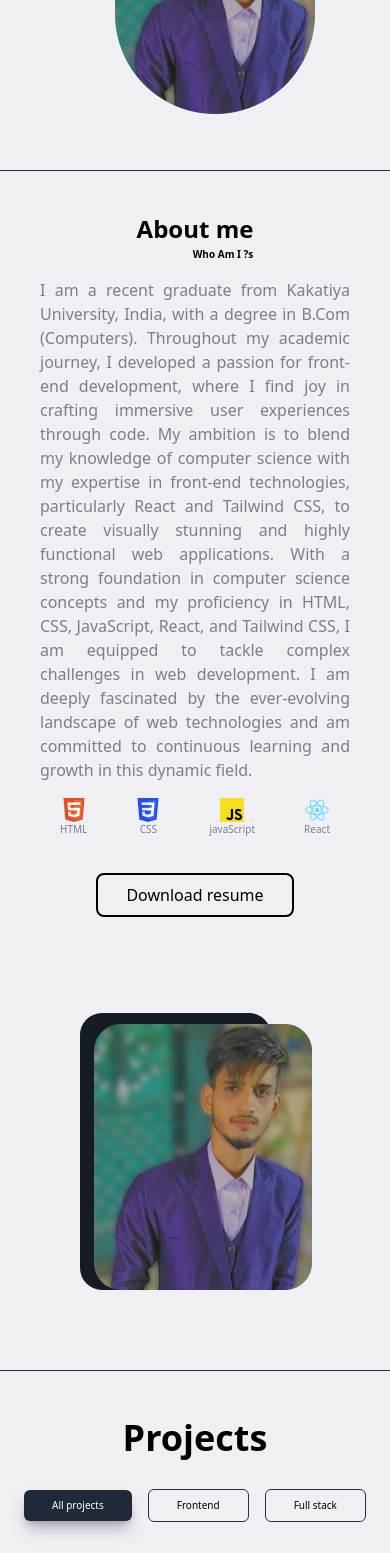
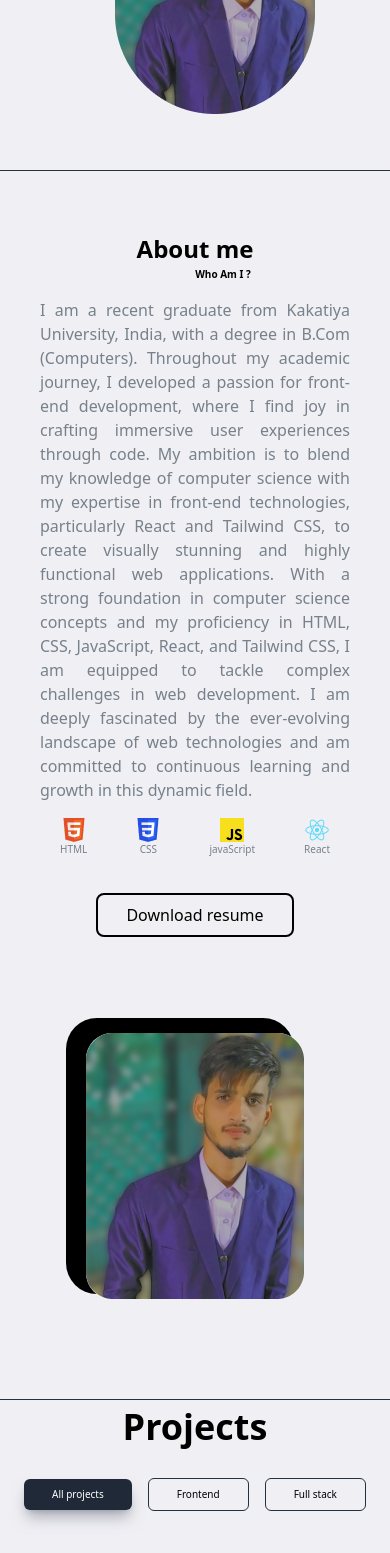
Before and after one commit to Najeeb-rehman-dev/Portfolio-website, a website: page index.html in a window 390 px wide. Shown: the part 847-2400 px from the top of the page. Drawn offline with Linux system fonts and the light colour scheme.

Commit message:
made' about me' section responsive

```diff
--- a/index.html
+++ b/index.html
@@ -85,12 +85,14 @@
       </section>
       <!-- about me section -->
       <section>
-        <div class="flex flex-col items-center px-10 md:flex-row-reverse">
-          <div class="md:w-3/5">
+        <div
+          class="flex flex-col items-center justify-center px-10 py-5 md:flex-row-reverse"
+        >
+          <div class="md:flex-1">
             <div class="mb-4 flex flex-col items-center">
               <h1 class="text-xl font-bold md:text-[42px]">About me</h1>
               <div class="ml-14 flex justify-center md:-mt-3 md:ml-[95px]">
-                <p class="text-[10px] font-bold md:text-md">Who Am I ?s</p>
+                <p class="text-[10px] font-bold md:text-md">Who Am I ?</p>
               </div>
             </div>
 
@@ -160,24 +162,19 @@
               </button>
             </div>
           </div>
-
-          <div
-            class="flex flex-col items-center justify-center pb-20 pr-10 pt-24 md:w-2/5"
-          >
-            <div
-              class="h-[277px] w-[191px] rounded-[22px] bg-[#151C25] md:h-[519px] md:w-[419px] md:rounded-[38px]"
-            ></div>
+          <!-- img -->
+          <div class="ml-10 flex pb-20 pr-10 pt-24 md:flex-1">
             <!-- img for mobile screen -->
-            <div class="-mr-14 -mt-[266px] md:hidden">
+            <div class="rounded-[26px] shadow-custom-black md:hidden">
               <img src="./src/images/my-img2.png" alt="" />
             </div>
             <!-- img for big screen -->
-            <div class="-mr-5 -mt-[500px] hidden md:block">
-              <img src="./src/images/img-6.png" alt="" />
+            <div class="hidden rounded-[26px] shadow-custom-black md:block">
+              <img src="./src/images/img-6.png" alt="" class="rounded-[26px]" />
             </div>
           </div>
         </div>
-        <hr class="mb-10 border-[#26313F]" />
+        <hr class="border-[#26313F]" />
       </section>
 
       <!-- Projects -->
@@ -382,7 +379,7 @@
       <!-- Get in touch -->
       <section>
         <div class="mt-10 flex">
-          <div class="bg-getIn-touch hidden flex-1 md:block">
+          <div class="hidden flex-1 bg-getIn-touch md:block">
             <div
               class="flex h-full w-full items-center bg-[#26313F] opacity-80"
             >
--- a/tailwind.config.js
+++ b/tailwind.config.js
@@ -15,6 +15,9 @@ module.exports = {
       backgroundImage: {
         "getIn-touch": "url('/src/images/getintoucn-img.png')",
       },
+      boxShadow: {
+        "custom-black": "black -15px -10px 0px 5px",
+      },
     },
   },
   plugins: [],
```
Also changed, not shown: src/dist/output.css, src/images/img-6.png.
